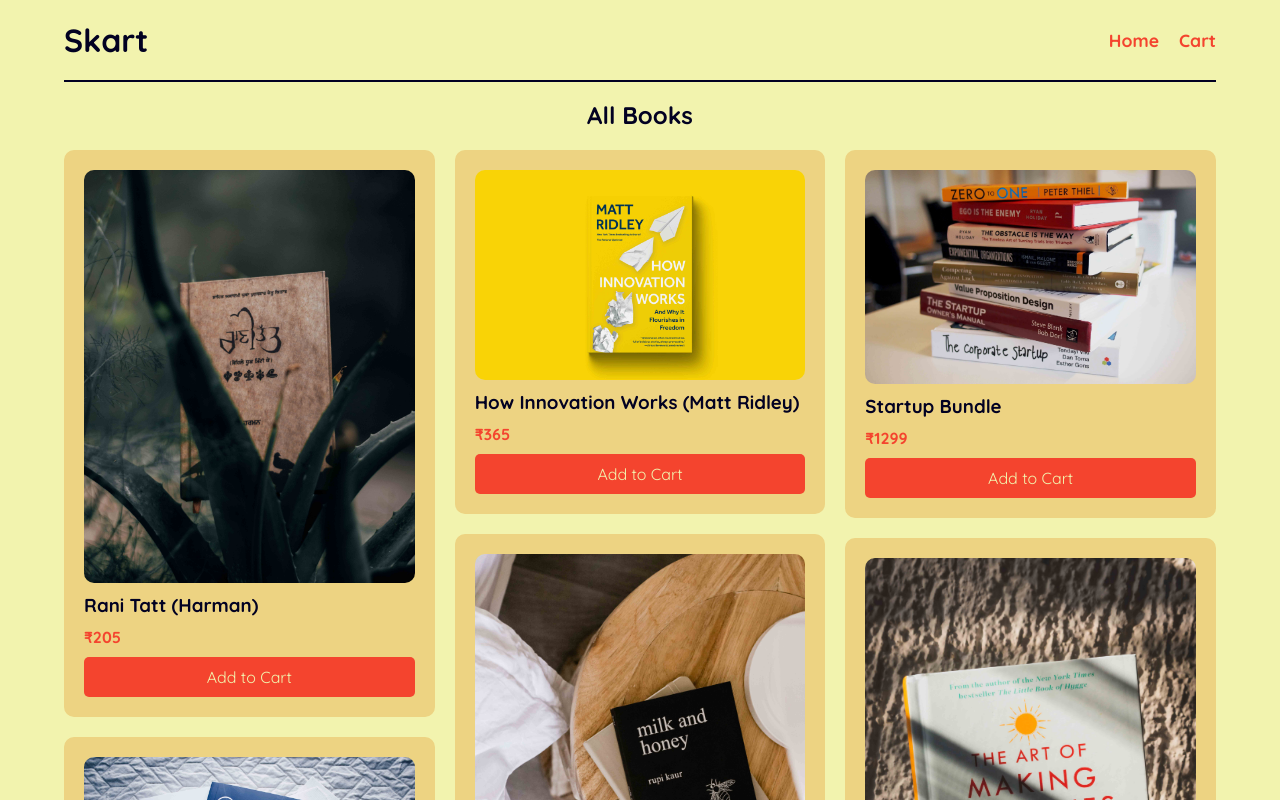
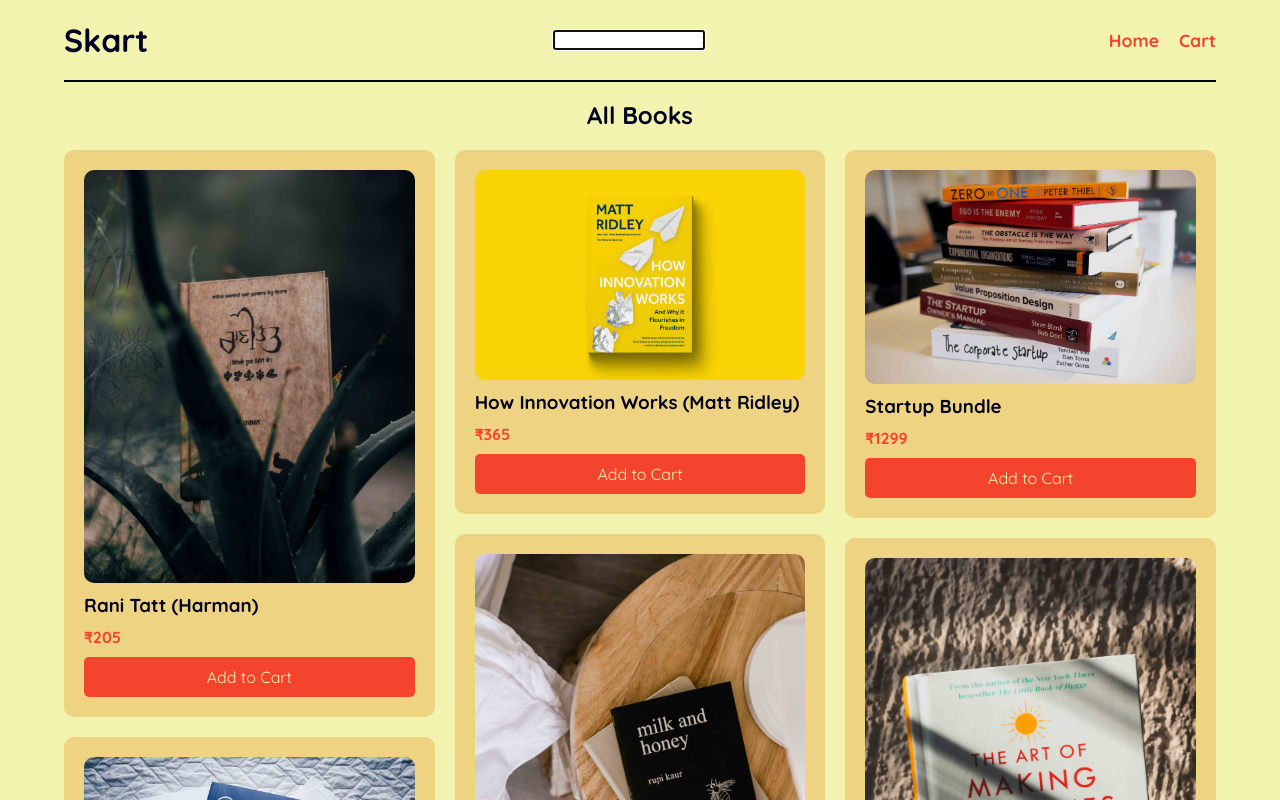
Before and after one commit to NirvaanBal/skart, a React (Vite) app: page / in a window 1280 px wide. Shown: the top 800 px of the page. Built offline with nearby package versions, Linux system fonts and the light colour scheme.

Commit message:
Add search bar

```diff
--- a/src/App.jsx
+++ b/src/App.jsx
@@ -42,10 +42,25 @@ function App() {
     else setCart([...cart]);
   };
 
+  const searchBook = (e) => {
+    const searchValue = e.target.value;
+    const searchedBooks = data.filter((book) => {
+      if (
+        book.title.toLowerCase().includes(searchValue) ||
+        (book.author && book.author.toLowerCase().includes(searchValue))
+      ) {
+        return book;
+      }
+    });
+
+    setBooks(searchedBooks);
+  };
+
   return (
     <Router>
       <header>
         <h1>Skart</h1>
+        <input type="search" id="search" autoFocus onInput={searchBook} />
         <Navbar items={cart.length > 0 ? cart.length : 0} />
       </header>
       <main>
```
